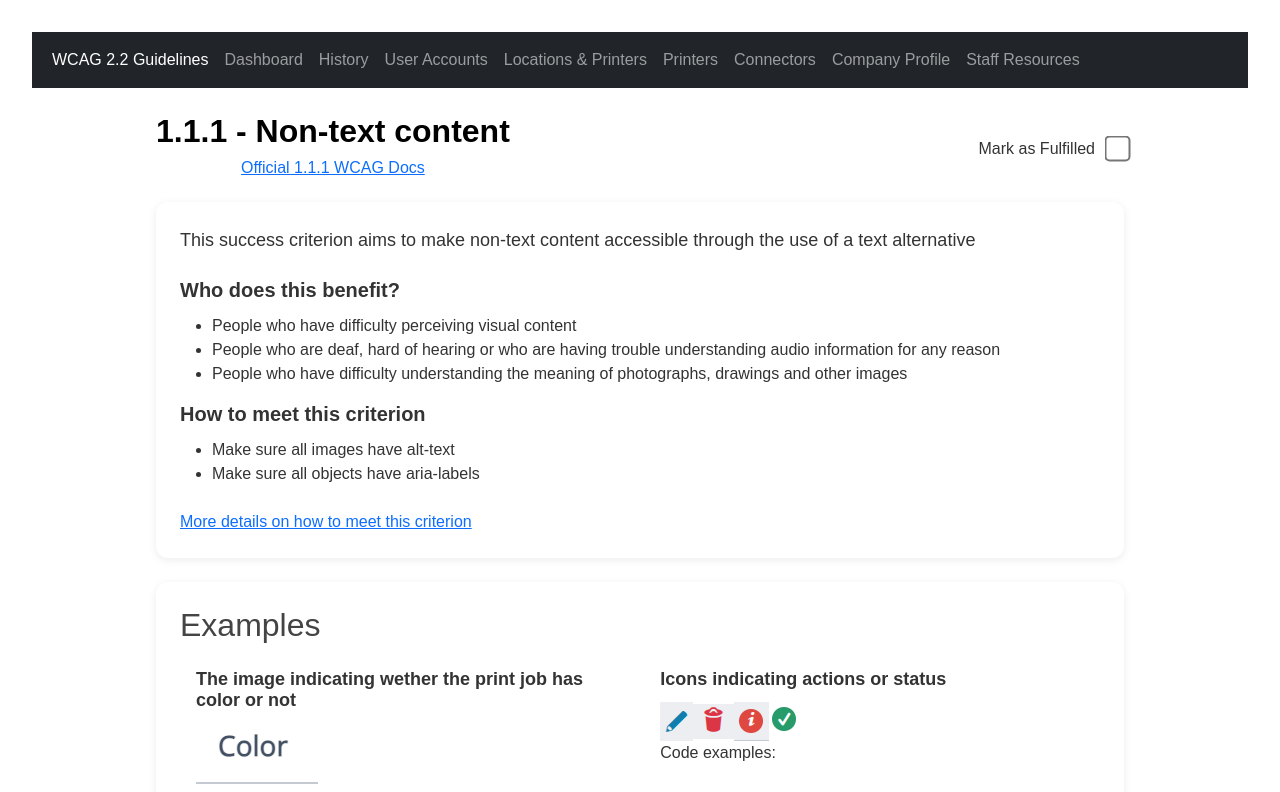
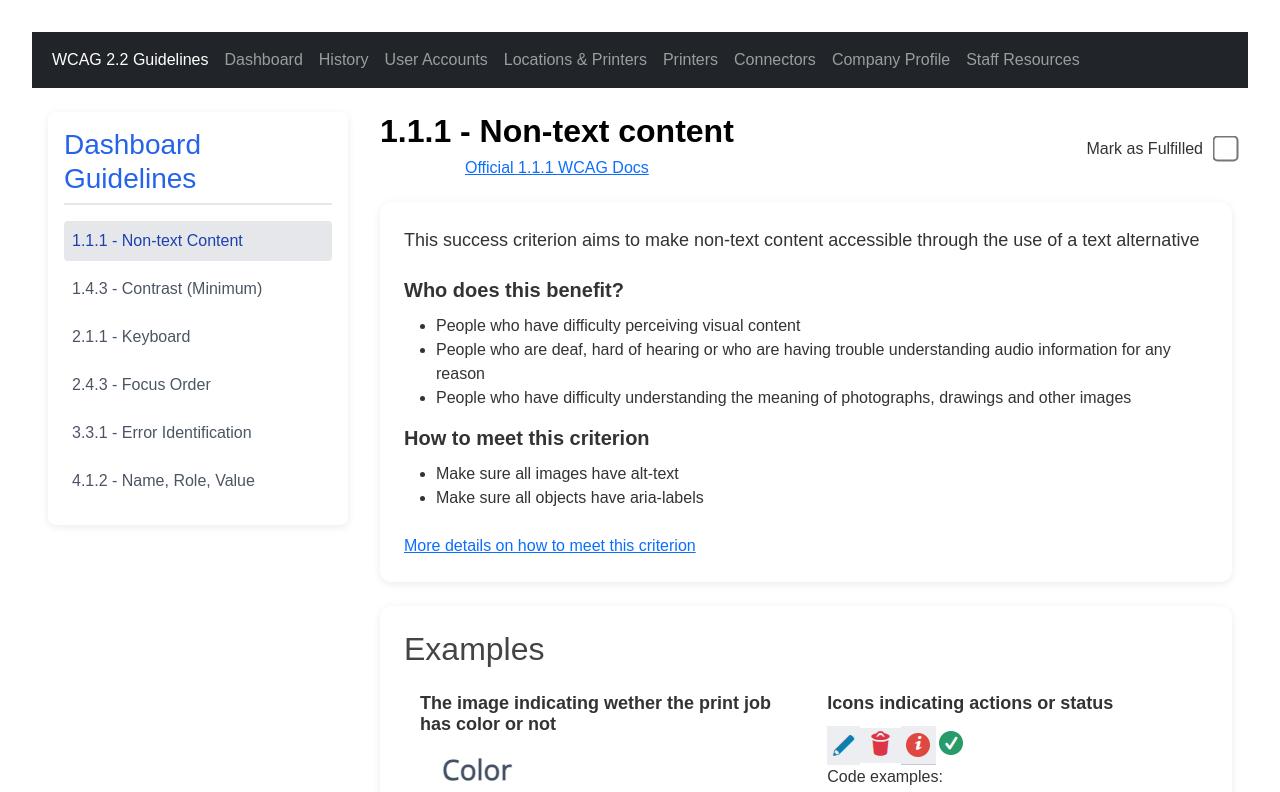
Before and after one commit to WilliamBendtsen/wcag-checklist, an Angular app: page /guidelines/1.1.1 in a window 1280 px wide. Shown: the top 792 px of the page. Built offline with nearby package versions, Linux system fonts and the light colour scheme.

Commit message:
Add sidebar navigation to guideline details

```diff
--- a/src/app/guideline-details/guideline-1.1.1/guideline-111.component.css
+++ b/src/app/guideline-details/guideline-1.1.1/guideline-111.component.css
@@ -1,7 +1,60 @@
-.guideline-detail {
-  max-width: 1000px;
+.guideline-container {
+  display: flex;
+  gap: 2rem;
+  max-width: 1400px;
   margin: 0 auto;
   padding: 24px 16px;
+}
+
+.sidebar {
+  width: 300px;
+  background: white;
+  padding: 1rem;
+  border-radius: 8px;
+  box-shadow: 0 2px 8px rgba(0, 0, 0, 0.08);
+  height: fit-content;
+}
+
+.sidebar h3 {
+  color: #2563eb;
+  margin-bottom: 1rem;
+  padding-bottom: 0.5rem;
+  border-bottom: 2px solid #e5e7eb;
+}
+
+.sidebar-nav {
+  list-style: none;
+  padding: 0;
+  margin: 0;
+}
+
+.sidebar-nav li {
+  margin-bottom: 0.5rem;
+}
+
+.sidebar-nav a {
+  display: block;
+  padding: 0.5rem;
+  color: #4b5563;
+  text-decoration: none;
+  border-radius: 4px;
+  transition: all 0.2s ease;
+}
+
+.sidebar-nav a:hover {
+  background: #f3f4f6;
+  color: #2563eb;
+}
+
+.sidebar-nav a.active {
+  background: #e5e7eb;
+  color: #1e40af;
+  font-weight: 500;
+}
+
+.guideline-detail {
+  flex: 1;
+  max-width: 1000px;
   animation: fadeIn 0.3s ease-in-out;
 }
 
--- a/src/app/guideline-details/guideline-1.1.1/guideline-111.component.html
+++ b/src/app/guideline-details/guideline-1.1.1/guideline-111.component.html
@@ -1,3 +1,20 @@
+<div class="guideline-container">
+  <!-- Sidebar -->
+  <aside class="sidebar">
+    <h3>Dashboard Guidelines</h3>
+    <ul class="sidebar-nav">
+      <li *ngFor="let guideline of dashboardGuidelines">
+        <a
+          [routerLink]="['/guidelines', guideline.id]"
+          [class.active]="guideline.id === '1.1.1'"
+        >
+          {{ guideline.id }} - {{ guideline.title }}
+        </a>
+      </li>
+    </ul>
+  </aside>
+
+  <!-- Main content -->
   <main class="guideline-detail">
     <!-- Header section -->
     <section class="guideline-header">
@@ -92,3 +109,4 @@
       </div>
     </section>
   </main>
+</div>
--- a/src/app/guideline-details/guideline-1.1.1/guideline-111.component.ts
+++ b/src/app/guideline-details/guideline-1.1.1/guideline-111.component.ts
@@ -1,14 +1,18 @@
 import { Component, OnInit } from '@angular/core';
 import { GuidelinesService } from '../../services/guidelines.service';
+import { Guideline } from '../../models/guideline.model';
+import { NgFor, NgIf } from '@angular/common';
+import { RouterLink } from '@angular/router';
 
 @Component({
   selector: 'app-guideline-111',
-  imports: [],
+  imports: [NgFor, NgIf, RouterLink],
   templateUrl: './guideline-111.component.html',
   styleUrl: './guideline-111.component.css',
 })
 export class Guideline111Component implements OnInit {
   fulfilled = false;
+  dashboardGuidelines: Guideline[] = [];
 
   constructor(private guidelinesService: GuidelinesService) {}
 
@@ -16,6 +20,9 @@ export class Guideline111Component implements OnInit {
     this.guidelinesService
       .getFulfilledState('1.1.1')
       .subscribe((state) => (this.fulfilled = state));
+
+    // Get all guidelines for the dashboard page
+    this.dashboardGuidelines = this.guidelinesService.getGuidelinesForPage('dashboard');
   }
 
   onFulfilledChange(event: Event) {
```
Lines whose indentation alone changed are shown as unchanged.
